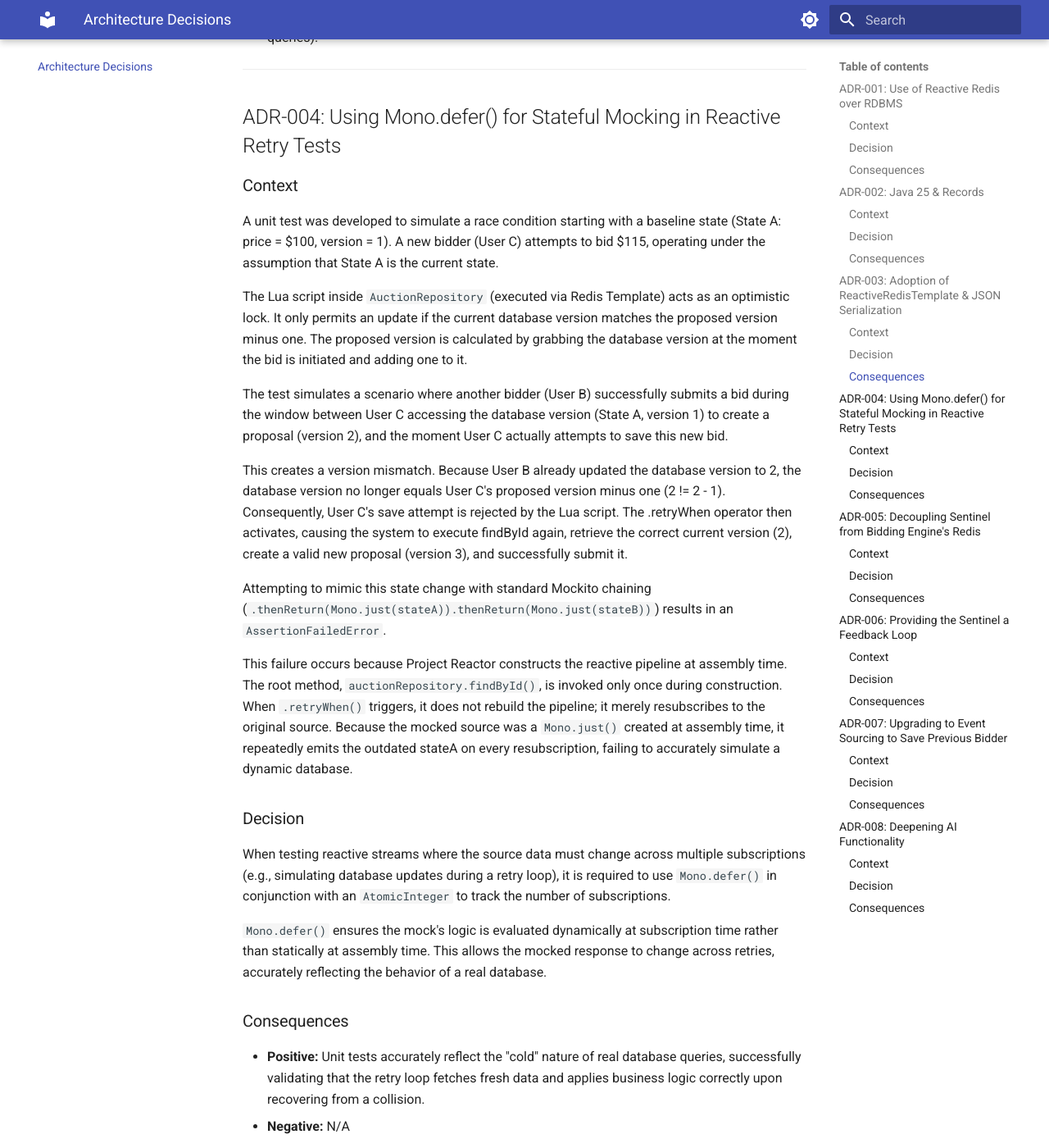
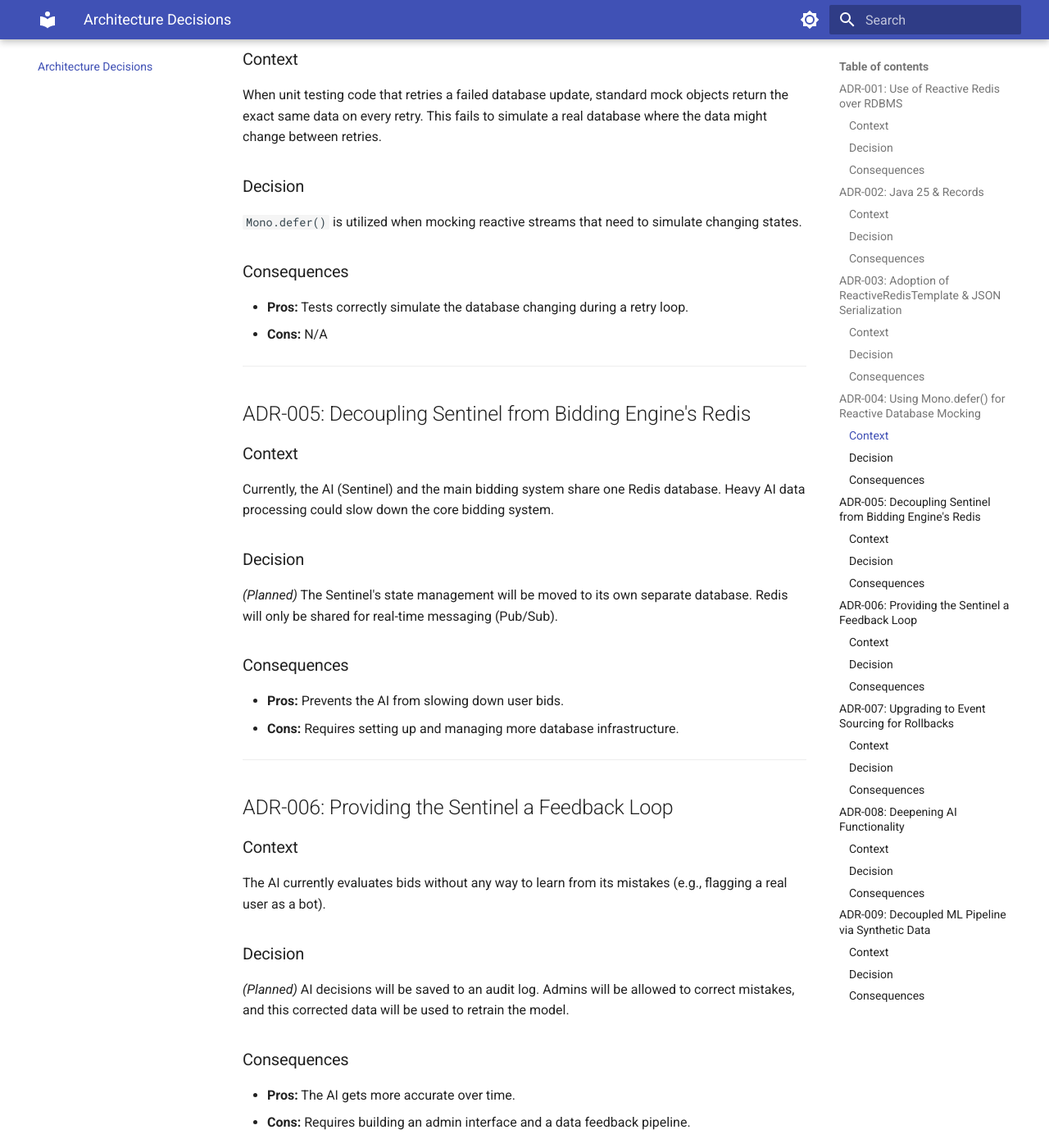
Before and after one commit to walker-systems/auction-system, an MkDocs documentation site: the page built from docs/ADR.md, in a window 1280 px wide and 1400 px high, scrolled down 1714 px. Shown: the whole window at 82% size. Built offline with MkDocs 1.6.1 and Material for MkDocs 9.7.7, drawn with Linux system fonts in a browser that asks for light colours; some of the changed text lies outside the part shown.

Commit message:
feat: create placeholder ML data/model

```diff
--- a/docs/ADR.md
+++ b/docs/ADR.md
@@ -3,140 +3,125 @@
 ## ADR-001: Use of Reactive Redis over RDBMS
 
 ### Context
-We expect burst traffic (10k+ TPS) during the final seconds of an auction ("sniping"). Traditional RDBMS (Postgres) blocking I/O would require massive connection pools and vertical scaling.
+Auctions experience sudden traffic spikes (10k+ TPS) in the final seconds. Standard relational databases (like Postgres) struggle to handle this concurrency without heavy scaling.
 
 ### Decision
-We will use **Spring Data Redis Reactive** as the primary source of truth for active auctions.
+**Spring Data Redis Reactive** will be used as the primary database for active auctions.
 
 ### Consequences
-* **Pros:** Ultra-low latency (<5ms). Native support for Atomic operations (Lua).
-* **Cons:** Dataset must fit in RAM.
-* **Mitigation:** We enable Redis AOF (Append Only File) for durability.
+* **Pros:** Very fast read/writes (<5ms) and built-in support for atomic operations.
+* **Cons:** All active auction data must fit in server RAM.
+* **Mitigation:** Redis AOF (Append Only File) is enabled to back up data to the disk.
 
 ---
 
 ## ADR-002: Java 25 & Records
 
 ### Context
-Domain objects in bidding systems are data-heavy and behavior-light.
+Domain objects in this bidding system mostly hold data, rather than complex business logic.
 
 ### Decision
-We use **Java 25 Records** for all domain models.
+**Java 25 Records** will be used for all domain models.
 
 ### Consequences
-* **Pros:** Immutability by default (thread-safe). Compact constructors for validation.
-* **Cons:** Cannot use JPA (Hibernate) lazy loading (not an issue since we use Redis).
+* **Pros:** Immutable and thread-safe by default.
+* **Cons:** Cannot use standard JPA (Hibernate) lazy loading. This is acceptable since Redis is used instead of JPA.
 
 ---
 
 ## ADR-003: Adoption of ReactiveRedisTemplate & JSON Serialization
 
 ### Context
-I initially attempted to use `ReactiveCrudRepository` (the standard Spring Data interface). However, Spring Data Redis does not support reactive repositories for Redis (only blocking). This caused `InvalidDataAccessApiUsageException` at startup.
-
-Additionally, standard JSON serializers (`Jackson2JsonRedisSerializer`) are deprecated in Spring Data Redis 4.0 in favor of `RedisSerializer` API.
+Standard Spring Data reactive repositories do not support Redis. Additionally, the default JSON serializer is deprecated.
 
 ### Decision
-1.  **Manual Repositories (no Interface):** Manually implement the Repository pattern using `ReactiveRedisTemplate`. This provides fine-grained control over serialization and atomic operations (CAS).
-2.  **Serialization:** We use `RedisSerializer.json()` instead of the deprecated classes.
+1. Database access methods (Repository pattern) are manually written using `ReactiveRedisTemplate`.
+2. The newer `RedisSerializer.json()` is used for serialization.
 
 ### Consequences
-* **Positive:** Full non-blocking I/O support. No compilation warnings.
-* **Negative:** Must write all code for `save`, `find`, and `delete` methods (no auto-generated queries).
+* **Pros:** Fully non-blocking I/O.
+* **Cons:** Requires writing custom code for standard database actions (`save`, `find`, `delete`).
 
 ---
 
-## ADR-004: Using Mono.defer() for Stateful Mocking in Reactive Retry Tests
+## ADR-004: Using Mono.defer() for Reactive Database Mocking
 
 ### Context
-A unit test was developed to simulate a race condition starting with a baseline state (State A: price = $100, version = 1).
-A new bidder (User C) attempts to bid $115, operating under the assumption that State A is the current state.
-
-The Lua script inside `AuctionRepository` (executed via Redis Template) acts as an optimistic lock.
-It only permits an update if the current database version matches the proposed version minus one.
-The proposed version is calculated by grabbing the database version at the moment the bid is initiated and adding one to it.
-
-The test simulates a scenario where another bidder (User B) successfully submits a bid during the window between
-User C accessing the database version (State A, version 1) to create a proposal (version 2), and the moment User C actually attempts
-to save this new bid.
-
-This creates a version mismatch. Because User B already updated the database version to 2, the database version
-no longer equals User C's proposed version minus one (2 != 2 - 1). Consequently, User C's save attempt is rejected by the Lua script.
-The .retryWhen operator then activates, causing the system to execute findById again,
-retrieve the correct current version (2), create a valid new proposal (version 3), and successfully submit it.
-
-Attempting to mimic this state change with standard Mockito chaining (`.thenReturn(Mono.just(stateA)).thenReturn(Mono.just(stateB))`)
-results in an `AssertionFailedError`.
-
-This failure occurs because Project Reactor constructs the reactive pipeline at assembly time.
-The root method, `auctionRepository.findById()`, is invoked only once during construction. When `.retryWhen()` triggers,
-it does not rebuild the pipeline; it merely resubscribes to the original source. Because the mocked source was a `Mono.just()` created at assembly time,
-it repeatedly emits the outdated stateA on every resubscription, failing to accurately simulate a dynamic database.
+When unit testing code that retries a failed database update, standard mock objects return the exact same data on every retry. This fails to simulate a real database where the data might change between retries.
 
 ### Decision
-When testing reactive streams where the source data must change across multiple subscriptions
-(e.g., simulating database updates during a retry loop), it is required to use `Mono.defer()` in conjunction with an `AtomicInteger` to track the number of subscriptions.
-
-`Mono.defer()` ensures the mock's logic is evaluated dynamically at subscription time rather than statically at assembly time.
-This allows the mocked response to change across retries, accurately reflecting the behavior of a real database.
+`Mono.defer()` is utilized when mocking reactive streams that need to simulate changing states.
 
 ### Consequences
-* **Positive:** Unit tests accurately reflect the "cold" nature of real database queries, successfully validating that the retry loop
-  fetches fresh data and applies business logic correctly upon recovering from a collision.
-* **Negative:** N/A
+* **Pros:** Tests correctly simulate the database changing during a retry loop.
+* **Cons:** N/A
 
 ---
 
 ## ADR-005: Decoupling Sentinel from Bidding Engine's Redis
 
 ### Context
-Currently, the Sentinel Service and the core Bidding Engine share the same Redis instance for both Pub/Sub messaging and state management. As the system scales, the security evaluation workload could bottleneck the primary transaction database.
+Currently, the AI (Sentinel) and the main bidding system share one Redis database. Heavy AI data processing could slow down the core bidding system.
 
 ### Decision
-*(Planned)* We will decouple the Sentinel Service's state management from the Bidding Engine's Redis instance. Redis will remain the shared message broker (Pub/Sub) for real-time events, but Sentinel will maintain its own isolated datastore for tracking user reputation and historical analysis.
+*(Planned)* The Sentinel's state management will be moved to its own separate database. Redis will only be shared for real-time messaging (Pub/Sub).
 
 ### Consequences
-* **Positive:** Prevents noisy-neighbor issues where heavy AI/Sentinel queries degrade core bidding performance. Enforces strict microservice boundaries.
-* **Negative:** Increases infrastructure footprint and deployment complexity.
+* **Pros:** Prevents the AI from slowing down user bids.
+* **Cons:** Requires setting up and managing more database infrastructure.
 
 ---
 
 ## ADR-006: Providing the Sentinel a Feedback Loop
 
 ### Context
-The current Sentinel AI evaluates bids in isolation without a mechanism to learn from false positives (e.g., mistakenly flagging an aggressive human bidder as a bot).
+The AI currently evaluates bids without any way to learn from its mistakes (e.g., flagging a real user as a bot).
 
 ### Decision
-*(Planned)* Implement an asynchronous feedback loop. Store AI decisions in a persistent audit log, allowing human administrators (or automated validation rules) to flag incorrect rollbacks. This data will be fed back into the model to dynamically adjust its scoring weights.
+*(Planned)* AI decisions will be saved to an audit log. Admins will be allowed to correct mistakes, and this corrected data will be used to retrain the model.
 
 ### Consequences
-* **Positive:** Model accuracy will improve over time; false positive rates will decrease.
-* **Negative:** Requires building an admin review UI and an asynchronous data pipeline to process the feedback.
+* **Pros:** The AI gets more accurate over time.
+* **Cons:** Requires building an admin interface and a data feedback pipeline.
 
 ---
 
-## ADR-007: Upgrading to Event Sourcing to Save Previous Bidder
+## ADR-007: Upgrading to Event Sourcing for Rollbacks
 
 ### Context
-When the Sentinel triggers a rollback on a fraudulent bid, we currently overwrite the state. This loses the context of who the *previous* legitimate bidder was, making it difficult to accurately restore the auction to its exact prior state.
+When a fraudulent bid is canceled, the database is currently overwritten. This deletes the record of who the previous valid bidder was.
 
 ### Decision
-*(Planned)* Transition the core architecture from a purely state-based CRUD model to **Event Sourcing**. Instead of storing just the "current highest bid," we will append every bid, rejection, and rollback as an immutable event in a ledger. The current state will be a projection derived from this event stream.
+*(Planned)* The architecture will transition to Event Sourcing. Instead of just saving the "current bid," every action (bids, rejections) will be saved as an append-only log of events.
 
 ### Consequences
-* **Positive:** Flawless state reconstruction during rollbacks. Provides the exact time-series data required for training future Machine Learning models.
-* **Negative:** Significant architectural rewrite. Event eventual consistency models will need to be carefully managed to maintain the sub-millisecond UI requirements.
+* **Pros:** Makes it easy and accurate to undo fraudulent bids. Provides excellent historical data for training the AI.
+* **Cons:** Requires a major architectural rewrite.
 
 ---
 
 ## ADR-008: Deepening AI Functionality
 
 ### Context
-Our Sprint 1 implementation utilizes generalized LLM endpoints via Spring AI to detect anomalous behavior. While effective for a baseline, it is not optimized for high-throughput, sub-millisecond tabular data evaluation.
+Using a standard LLM via Spring AI is too slow and expensive for evaluating high-speed numerical data (like reaction times and bid amounts).
 
 ### Decision
-*(Planned)* Deepen the AI functionality by transitioning from a generalized LLM to a specialized Machine Learning pipeline. We will utilize `CatBoost` for rapid classification of tabular telemetry (reaction times, bid deltas, IP reputation) and deploy it via a high-performance Python `FastAPI` sidecar.
+*(Planned)* The general LLM will be replaced with a specialized Machine Learning model (`CatBoost`) running on a Python `FastAPI` server.
 
 ### Consequences
-* **Positive:** Drastically reduced latency and lower operational costs compared to external LLM API calls.
-* **Negative:** Introduces polyglot architecture (Java + Python) and requires dedicated MLOps infrastructure for model training and deployment.
+* **Pros:** Much faster processing and lower costs.
+* **Cons:** Adds Python to the tech stack, necessitating the management of a multi-language (polyglot) architecture.
+
+---
+
+## ADR-009: Decoupled ML Pipeline via Synthetic Data
+
+### Context
+Building a complex ML model and connecting a new Python server to the existing Java backend at the same time is risky. It can cause massive integration bugs at the end of the sprint.
+
+### Decision
+The network connection will be built and tested first using temporary, fake data and a simple AI model. Once the Java and Python servers communicate perfectly, the real, complex ML model will be swapped in.
+
+### Consequences
+* **Pros:** Proves the network plumbing works early. Keeps the Java and Python code strictly decoupled.
+* **Cons:** Requires writing throwaway scripts to generate the fake data.
```
Also changed, not shown: 10 other files.
